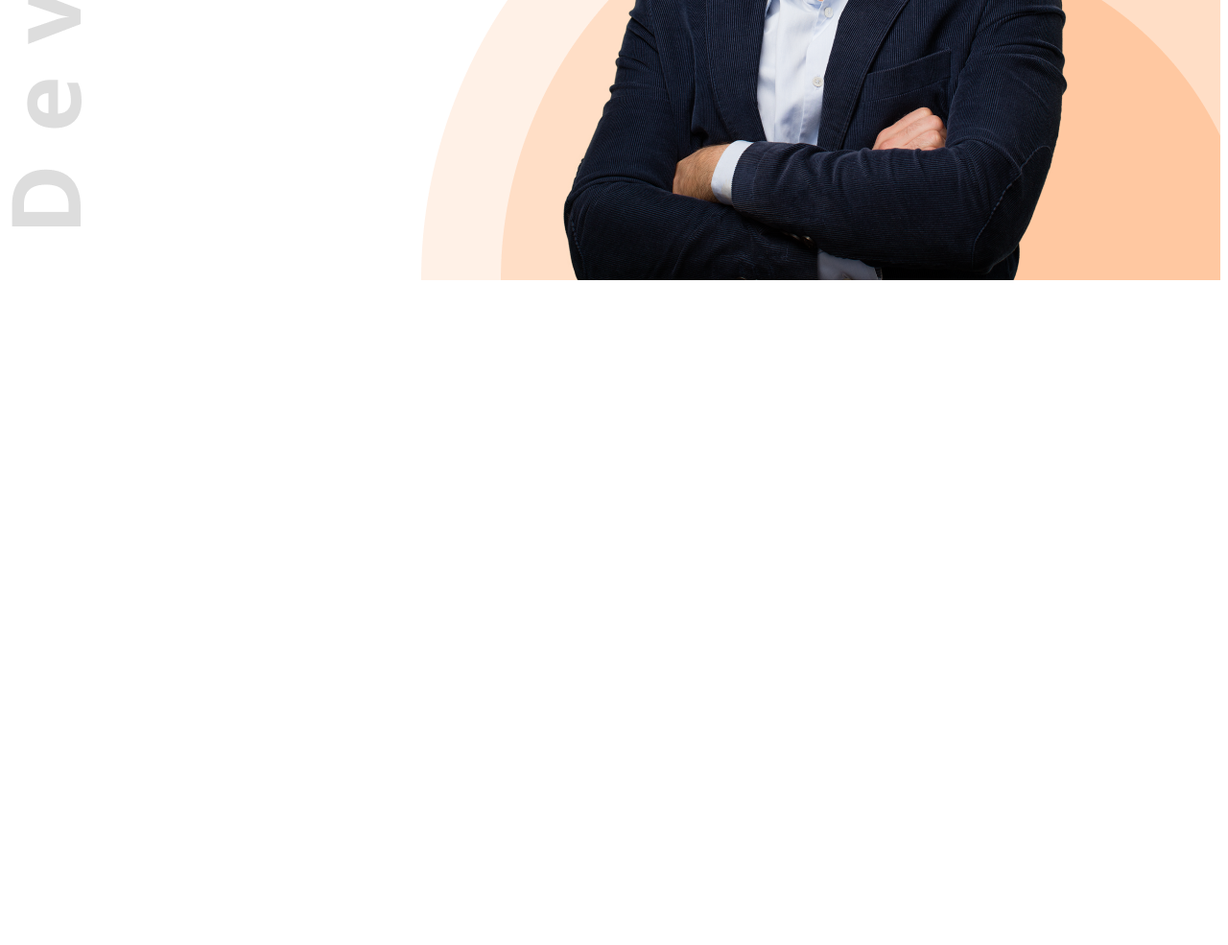
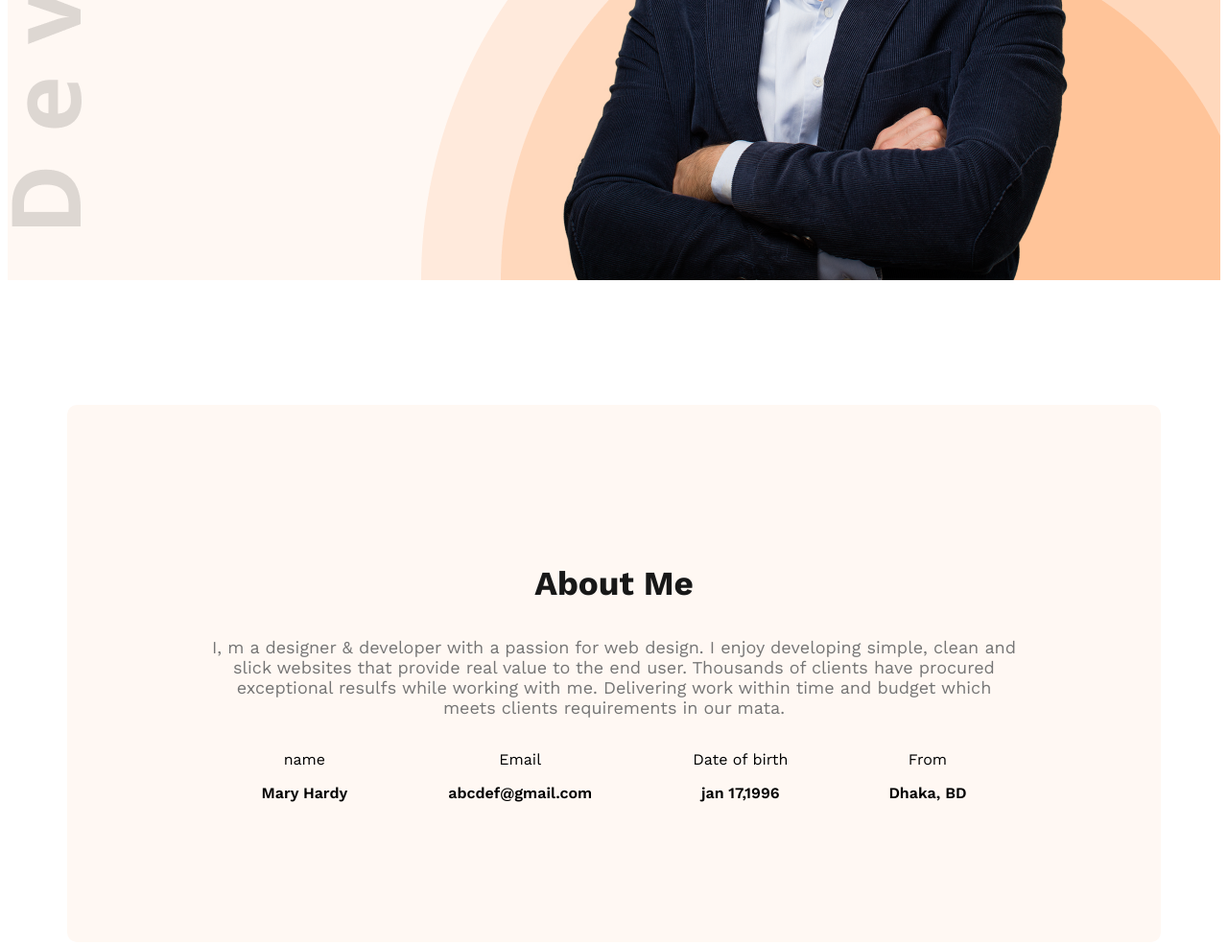
Before and after one commit to Anikx01/web-dev-portfolio, a plain HTML site: page index.html in a window 1280 px wide. Shown: the part 535-1520 px from the top of the page at 96% size. Before the commit the page ends 835 px from the top, so only its background shows below. Drawn offline with nearby package versions, Linux system fonts and the light colour scheme.

Commit message:
Banner part complete

```diff
--- a/index.html
+++ b/index.html
@@ -7,7 +7,7 @@
     <link rel="stylesheet" href="styles/portfolio.css">
 </head>
 <body>
-    <header class="header">
+    <header class="header secondary-bg">
         <nav>
             <h3 class="nav-title">Ma<span class="text-primary">r</span>y</h3>
             <ul>
@@ -29,7 +29,30 @@
         </div>
     </header>
     <main>
-
+        <section class="about secondary-bg">
+            <h3 class="section-title">About Me</h3>
+            <p class="section-description">
+                I, m a designer & developer with a passion for web design. I enjoy developing simple, clean and slick websites that provide real value to the end user. Thousands of clients have procured exceptional resulfs while working with me. Delivering work within time and budget which meets clients requirements in our mata.
+            </p>
+            <div class="about-items">
+                <div class="about-item">
+                    <p class="item-title">name</p>
+                    <p class="item-description">Mary Hardy</p>
+                </div>
+                <div class="about-item">
+                    <p class="item-title">Email</p>
+                    <p class="item-description">abcdef@gmail.com</p>
+                </div>
+                <div class="about-item">
+                    <p class="item-title">Date of birth</p>
+                    <p class="item-description">jan 17,1996</p>
+                </div>
+                <div class="about-item">
+                    <p class="item-title">From</p>
+                    <p class="item-description">Dhaka, BD</p>
+                </div>
+            </div>
+        </section>
     </main>
     <footer>
 
--- a/styles/portfolio.css
+++ b/styles/portfolio.css
@@ -3,6 +3,9 @@
 /* font-family: "Work Sans", serif; */
 
 /* shared style */
+.secondary-bg{
+    background-color: #FFF8F3;
+}
 .text-primary{
     color: #FD6E0A;
 }
@@ -18,11 +21,17 @@
     border-radius: 5px;
     border: none;
 }
+.section-title{
+    font-size: 35px;
+    font-weight: bold;
+    color: #181818;
+}
+
+.section-description{
+    font-size: 18px;
+    color: #757575;
+}
 /* Nav style */
-/* *{
-    margin: 0px;
-    padding: 0px;
-} */
 body{
     font-family: "Work Sans", serif;
 }
@@ -75,3 +84,25 @@ nav>ul>li>a{
     font-weight: bold;
     font-weight: 85px;
 }
+
+/* Main Style */
+main{
+    max-width: 1140px;
+    margin: 0px auto;
+}
+
+/* About Section Style */
+
+.about{
+    border-radius: 10px;
+    padding: 130px 150px;
+    margin-top: 130px;
+    text-align: center;
+}
+.about-items{
+    display: flex;
+    justify-content: space-around;
+}
+.item-description{
+    font-weight: 600;
+}
```
